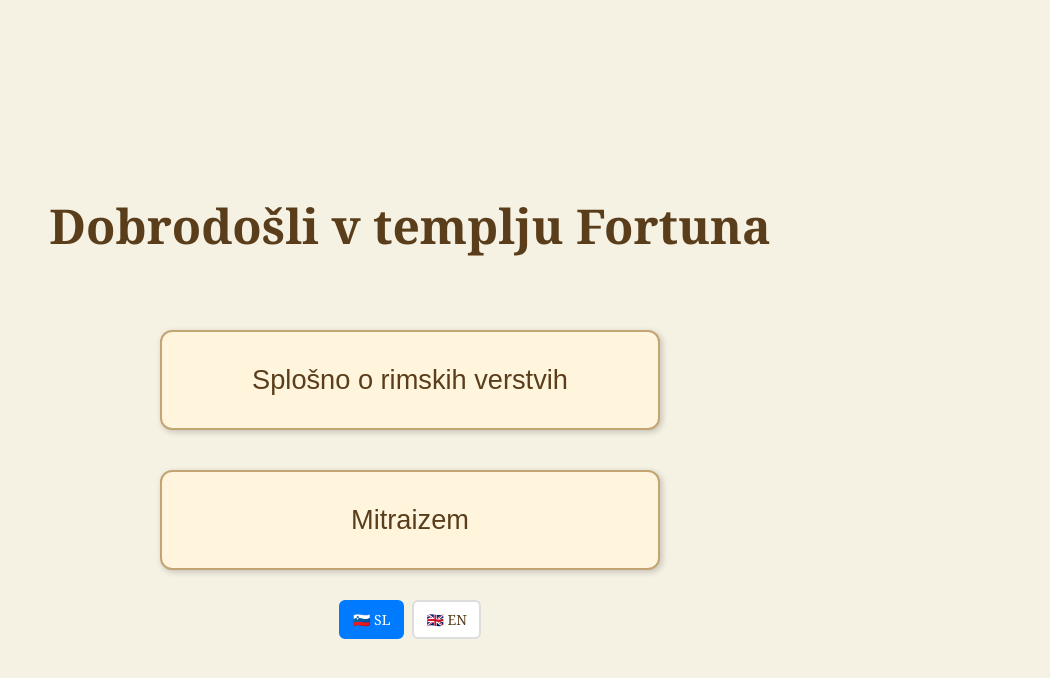
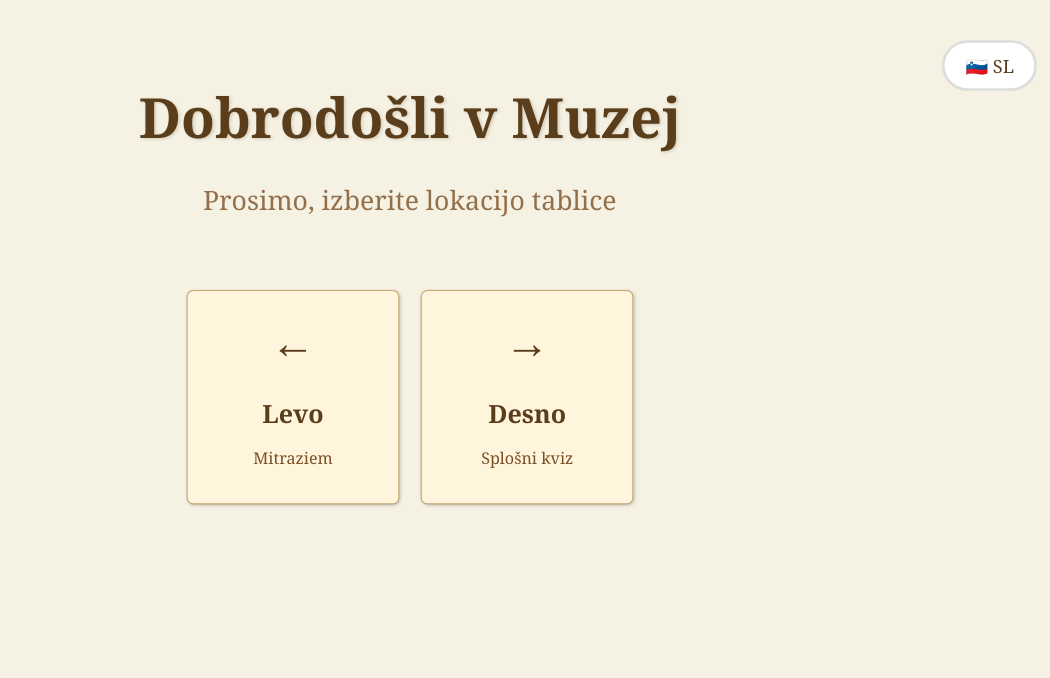
Before and after one commit to HusticNiko/Muzej, a React (Create React App) app: page / in a window 1280 px wide. Shown: the top 678 px of the page, without its empty margins (230-1280 px from the left). Built offline with nearby package versions, Linux system fonts and the light colour scheme.

Commit message:
n version

```diff
--- a/src/App.js
+++ b/src/App.js
@@ -117,11 +117,11 @@ const App = () => {
       }
     }, [longPressProps.showButton]);
 
-    /*if (!isAuthenticated) {
+    if (!isAuthenticated) {
       return <UserSelection />;
     }
 
-    if (user === 'customer') {*/
+    if (user === 'customer') {
       return (
         <div
           className="app"
@@ -143,7 +143,7 @@ const App = () => {
           {currentGame === null && (
             <div className="menu">
               <h1>{t('welcome')}</h1>
-              <button onClick={() => setCurrentGame("quiz2")} className="home_btn">{t('general_faith')}</button>
+              {/*<button onClick={() => setCurrentGame("quiz2")} className="home_btn">{t('general_faith')}</button>*/}
               <button onClick={() => setCurrentGame("quiz")} className="home_btn">{t('trial_of_mithras')}</button>
               {/*<button onClick={() => setCurrentGame("stars")} className="btn">{t('mysteri_of_skyes')}</button> */}
             </div>
@@ -171,13 +171,60 @@ const App = () => {
           )}
         </div>
       );
-    /*}
+    } else {
+      return (
+        <div
+          className="app"
+          {...longPressProps}
+          style={{
+            position: 'relative',
+            userSelect: 'none', // Prevent text selection during long press
+            WebkitUserSelect: 'none',
+            MozUserSelect: 'none',
+            msUserSelect: 'none'
+          }}
+        >
+          {showWarning && (
+            <div className="warning-popup">
+              <p>⚠️ You will return to the main menu in 1 minute due to inactivity.</p>
+            </div>
+          )}
 
-    if (user === 'admin') {
-      return <AdminMenu />;
+          {currentGame === null && (
+            <div className="menu">
+              <h1>{t('welcome')}</h1>
+              <button onClick={() => setCurrentGame("quiz2")} className="home_btn">{t('general_faith')}</button>
+              {/*<button onClick={() => setCurrentGame("quiz")} className="home_btn">{t('trial_of_mithras')}</button>*/}
+              {/*<button onClick={() => setCurrentGame("stars")} className="btn">{t('mysteri_of_skyes')}</button> */}
+            </div>
+          )}
+
+          {currentGame === "wheel" && <WheelOfFortuna onBack={() => setCurrentGame(null)} />}
+          {currentGame === "quiz" && <QuizOfMithras onBack={() => setCurrentGame(null)} />}
+          {currentGame === "quiz2" && <GeneralQuiz onBack={() => setCurrentGame(null)} />}
+          {currentGame === "stars" && <StarrySkyMystery onBack={() => setCurrentGame(null)} />}
+
+          <LanguageSwitcher variant="" />
+
+          {/* Hidden logout button that appears after 10s hold */}
+          {longPressProps.showButton && (
+            <button
+              className="logout-btn customer-logout-btn"
+              onClick={() => {
+                logout();
+                longPressProps.hideButton();
+              }}
+            >
+              <span className="logout-icon">🚪</span>
+              {t('logout')}
+            </button>
+          )}
+        </div>
+      );
     }
 
-    return <UserSelection />;*/
+
+    return <UserSelection />;
   };
 
   return (
@@ -187,11 +234,10 @@ const App = () => {
       </div>
     </UserProvider>
   );
-};
 
 
 
-
+}
 
 const WheelOfFortuna = ({ onBack }) => {
   const { t } = useTranslation();
--- a/src/components/UserSelection.jsx
+++ b/src/components/UserSelection.jsx
@@ -15,14 +15,11 @@ const UserSelection = () => {
   };
 
   const handleAdminSelect = () => {
-    setShowAdminDialog(true);
+    setShowAdminDialog(false);
   };
 
-  const handleAdminLogin = (success) => {
-    setShowAdminDialog(false);
-    if (success) {
+  const handleAdminLogin = () => {
       login('admin');
-    }
   };
 
   return (
@@ -42,16 +39,16 @@ const UserSelection = () => {
             className="user-option-btn customer-btn"
             onClick={handleCustomerSelect}
           >
-            <div className="user-icon">👤</div>
+            <div className="user-icon">←</div>
             <h3>{t('customer')}</h3>
             <p>{t('customer_description')}</p>
           </button>
 
           <button
             className="user-option-btn admin-btn"
-            onClick={handleAdminSelect}
+            onClick={handleAdminLogin}
           >
-            <div className="user-icon">🔐</div>
+            <div className="user-icon">→</div>
             <h3>{t('admin')}</h3>
             <p>{t('admin_description')}</p>
           </button>
--- a/src/i18n/index.js
+++ b/src/i18n/index.js
@@ -34,11 +34,11 @@ const resources = {
       "What creature is associated with the Corax stage?": "test",
       // Add more translations as needed
        "welcome_to_museum": "Dobrodošli v Muzej",
-      "select_user_type": "Prosimo, izberite tip uporabnika",
-      "customer": "Obiskovalec",
-      "admin": "Administrator",
-      "customer_description": "Dostop do muzejskih razstav in informacij",
-      "admin_description": "Administrativni dostop s posebnimi pravicami",
+      "select_user_type": "Prosimo, izberite lokacijo tablice",
+      "customer": "Levo",
+      "admin": "Desno",
+      "customer_description": "Mitraziem",
+      "admin_description": "Splošni kviz",
       "admin_login": "Prijava Administratorja",
       "enter_passcode": "Vnesite Geslo",
       "passcode_placeholder": "Vnesite vaše geslo",
@@ -58,8 +58,9 @@ const resources = {
       "exhibitions": "Razstave",
       "collections": "Zbirke",
       "tours": "Ogledi",
-      "general_faith": "Splošno o rimskih verstvih",
-      "trial_of_mithras": "Mitraizem",
+      "general_faith": "Začni Kviz",
+      "welcome_splosno": "Splošno o rimskih verstvih",
+      "trial_of_mithras": "Začni kviz",
       "information": "Informacije",
       "mitra1": "Kje so potekali obredi kulta Mitre?",
       "mitra2": "Kako je Mitra vedno upodobljen v osrednjem prizoru?",
@@ -233,14 +234,14 @@ const resources = {
     translation: {
       // Common UI elements
       "change_language": "Change language",
-      "general_faith": "General about roman faiths",
+      "general_faith": "Start Quiz",
       "trial_of_mithras": "Mithraism ",
       "welcome": "Welcome to Fortuna Temple's",
       "stage1": "What creature is associated with the Corax stage?",
-      "trial_of_mithras": "Trial of Mithras",
+      "trial_of_mithras": "Start Quiz",
       "mysteri_of_skyes": "Mysteries of the Starry Sky",
        "welcome_to_museum": "Welcome to Museum",
-      "select_user_type": "Please select your user type",
+      "select_user_type": "Please select tablet location",
       "customer": "Customer",
       "admin": "Administrator",
       "correct": "Correct",
```
